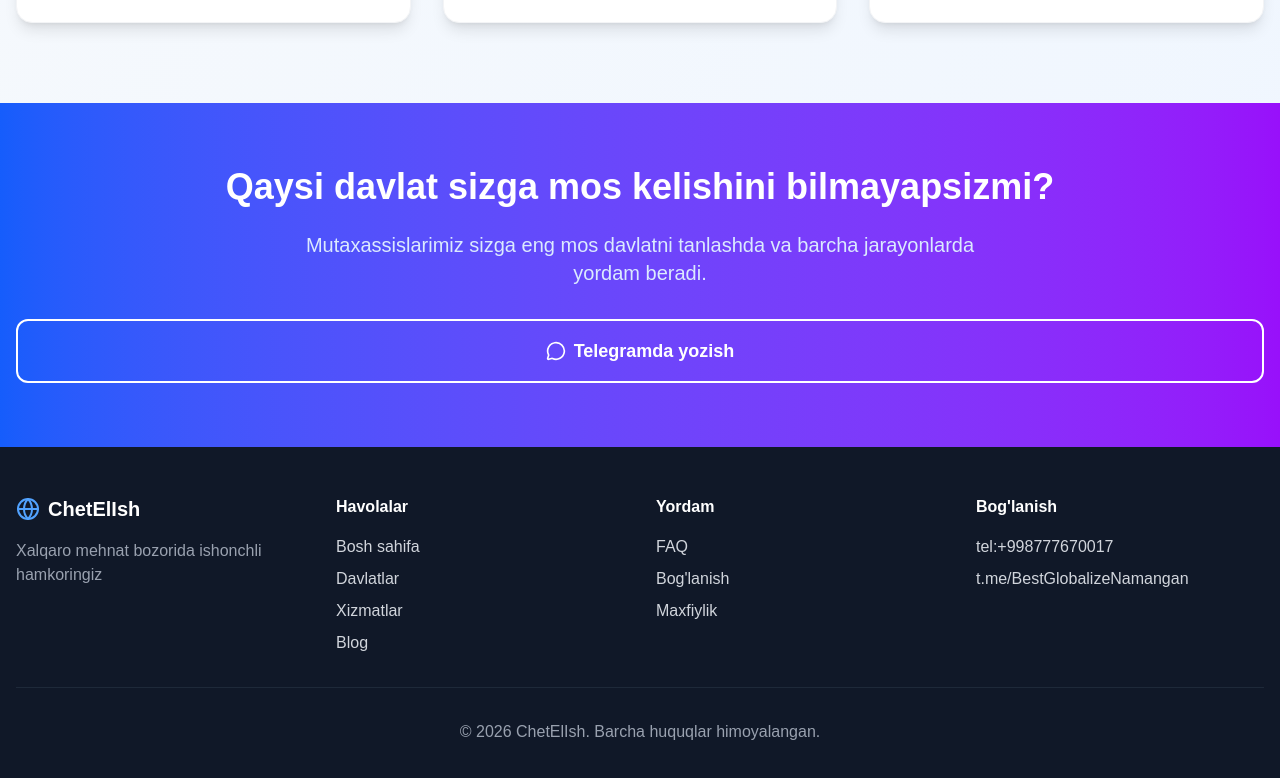
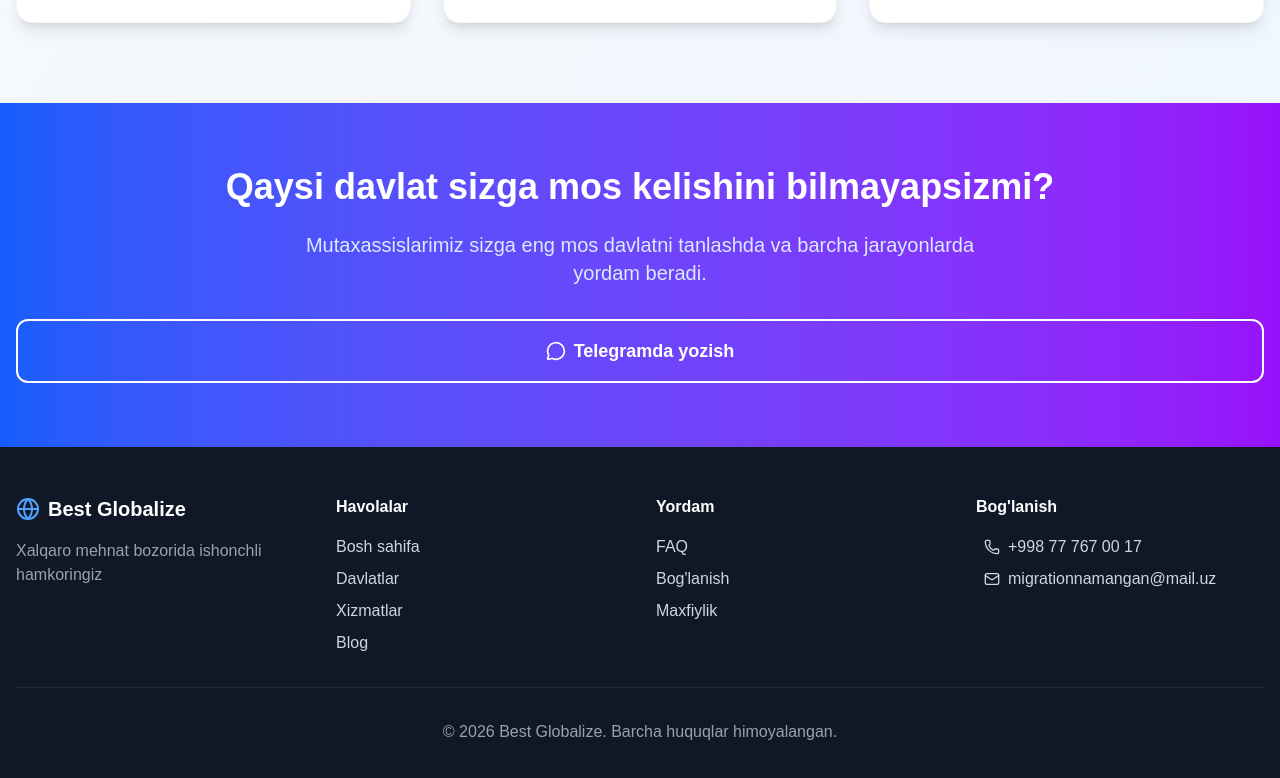
Before and after one commit to islome/migration, a Next.js app: page /countries in a window 1280 px wide. Shown: the part 1689-2467 px from the top of the page. Built offline with nearby package versions, Linux system fonts and the light colour scheme.

Commit message:
footer: bog'lanish links changed

```diff
--- a/app/countries/page.tsx
+++ b/app/countries/page.tsx
@@ -9,11 +9,14 @@ import {
   Globe,
   ChevronRight,
   MessageCircle,
+  Phone,
+  Mail,
 } from "lucide-react";
 
 export default function CountriesPage() {
   const telegramLink = "https://t.me/BestGlobalizeNamangan";
   const phoneLink = "tel:+998777670017";
+  const phoneNumber = "+998 77 767 00 17";
   return (
     <div className="min-h-screen bg-gradient-to-br from-slate-50 to-blue-50">
       {/* Header */}
@@ -207,7 +210,7 @@ export default function CountriesPage() {
             <div>
               <div className="flex items-center space-x-2 mb-4">
                 <Globe className="w-6 h-6 text-blue-400" />
-                <span className="text-xl font-bold text-white">ChetElIsh</span>
+                <span className="text-xl font-bold text-white">Best Globalize</span>
               </div>
               <p className="text-gray-400">
                 Xalqaro mehnat bozorida ishonchli hamkoringiz
@@ -267,14 +270,30 @@ export default function CountriesPage() {
             <div>
               <h4 className="text-white font-semibold mb-4">Bog'lanish</h4>
               <ul className="space-y-2">
-                <li>{phoneLink}</li>
-                <li>t.me/BestGlobalizeNamangan</li>
+                <li className="flex items-center gap-2">
+                  <a
+                    href={phoneLink}
+                    className="hover:text-blue-400 transition flex items-center gap-2"
+                  ></a>
+                  <Phone className="w-4 h-4" />
+                  {phoneNumber}
+                </li>
+                <li className="flex items-center gap-2">
+                  <a
+                    href={telegramLink}
+                    target="_blank"
+                    rel="noopener noreferrer"
+                    className="hover:text-blue-400 transition flex items-center gap-2"
+                  ></a>
+                  <Mail className="w-4 h-4" />
+                  migrationnamangan@mail.uz
+                </li>
               </ul>
             </div>
           </div>
 
           <div className="border-t border-gray-800 pt-8 text-center text-gray-400">
-            <p>&copy; 2026 ChetElIsh. Barcha huquqlar himoyalangan.</p>
+            <p>&copy; 2026 Best Globalize. Barcha huquqlar himoyalangan.</p>
           </div>
         </div>
       </footer>
--- a/app/page.tsx
+++ b/app/page.tsx
@@ -467,7 +467,7 @@ export default function Home() {
             <div>
               <div className="flex items-center space-x-2 mb-4">
                 <Globe className="w-6 h-6 text-blue-400" />
-                <span className="text-xl font-bold text-white">ChetElIsh</span>
+                <span className="text-xl font-bold text-white">Best Globalize</span>
               </div>
               <p className="text-gray-400">
                 Xalqaro mehnat bozorida ishonchli hamkoringiz
@@ -548,14 +548,14 @@ export default function Home() {
                     className="hover:text-blue-400 transition flex items-center gap-2"
                   ></a>
                   <Mail className="w-4 h-4" />
-                  migrationnamangan@email.uz
+                  migrationnamangan@mail.uz
                 </li>
               </ul>
             </div>
           </div>
 
           <div className="border-t border-gray-800 pt-8 text-center text-gray-400">
-            <p>&copy; 2026 ChetElIsh. Barcha huquqlar himoyalangan.</p>
+            <p>&copy; 2026 Best Globalize. Barcha huquqlar himoyalangan.</p>
           </div>
         </div>
       </footer>
```
